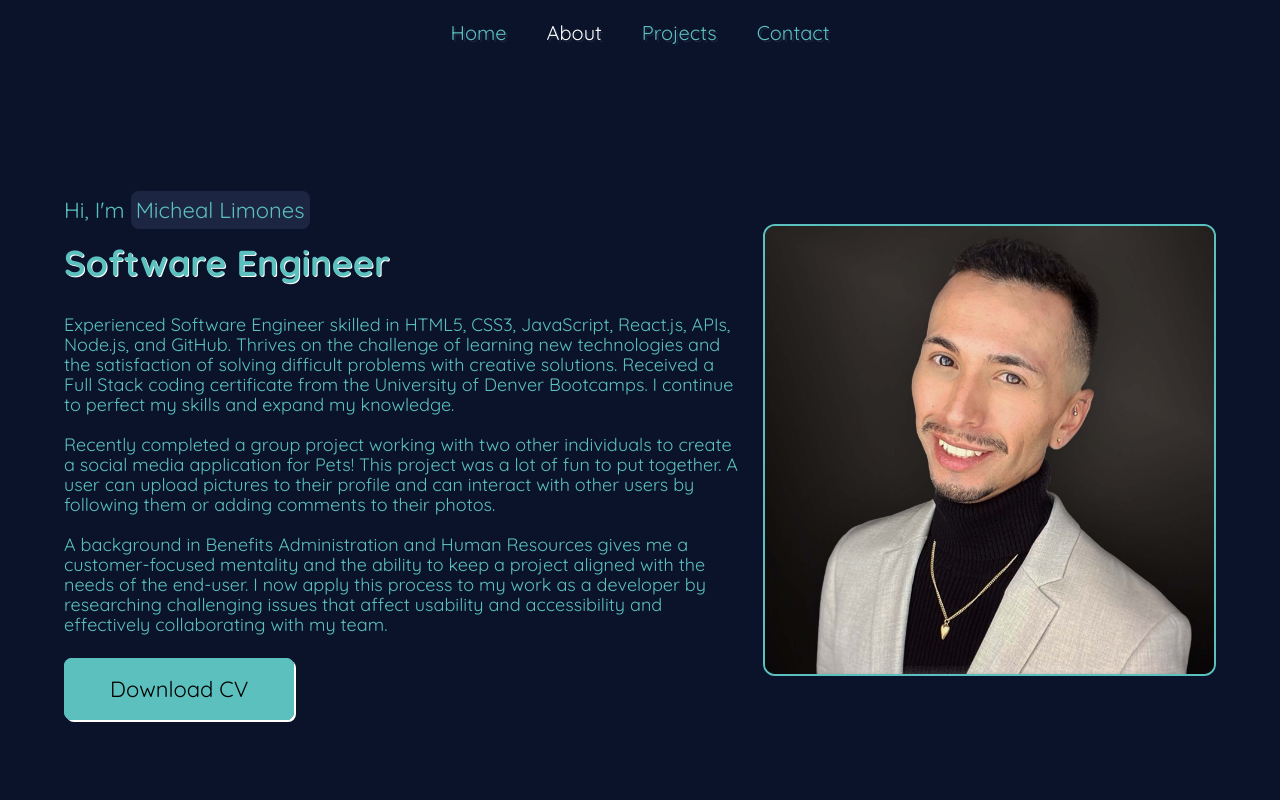
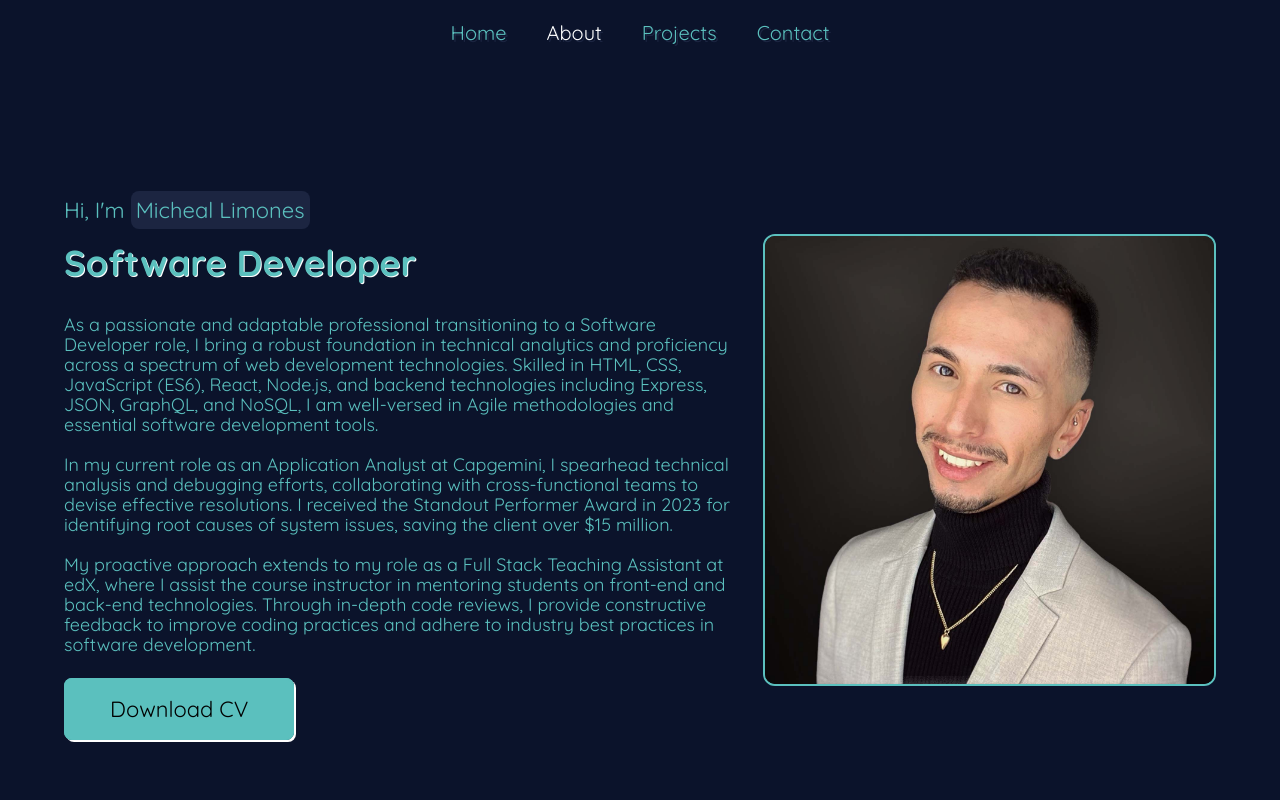
Before and after one commit to ZestyLimones/Zesty_React_Portfolio, a React (Create React App) app: page /about in a window 1280 px wide. Shown: the top 800 px of the page. Built offline with nearby package versions, Linux system fonts and the light colour scheme.

Commit message:
updated some of the about me information.

```diff
--- a/src/components/AboutSection.js
+++ b/src/components/AboutSection.js
@@ -83,7 +83,7 @@ export default function AboutSection() {
             heading="About Me"
           />
           <PText>
-            Experienced Software Engineer with a background in Benefits
+            Experienced Software Developer with a background in Benefits
             Administration and Human Resources. Skilled in front-end
             technologies such as HTML, CSS, JavaScript, jQuery, and React, as
             well as back-end technologies like Node, Express, JSON, GraphQL, and
@@ -92,7 +92,7 @@ export default function AboutSection() {
             in a team and effectively communicate with clients.
           </PText>
           <div className="aboutSection__buttons">
-            <Button btnLink="/projects" btnText="Works" />
+            <Button btnLink="/projects" btnText="Projects" />
             <Button btnLink="/about" btnText="Read More" outline />
           </div>
         </div>
--- a/src/components/HeroSection.js
+++ b/src/components/HeroSection.js
@@ -164,14 +164,16 @@ export default function HeroSection() {
           </div>
           <div className="hero__info">
             <PText>
-              Full Stack Software Engineer skilled in HTML5, CSS3, JavaScript,
-              React.js, APIs, Node.js, and GitHub. Thrives on the challenge of
-              learning new technologies and the satisfaction of solving
-              difficult problems with creative solutions. Received a Full Stack
-              Web Developer certificate from the University of Denver Bootcamps.
-              I continue to perfect my skills and expand my knowledge.
+              Proficient in a spectrum of web development technologies,
+              including HTML, CSS, JavaScript, React, Node.js, and backend
+              technologies such as Express, JSON, GraphQL, and NoSQL.
+              Well-versed in Agile methodologies and adept with essential
+              software development tools. Demonstrates a proven ability to
+              collaborate effectively, leverage strong analytical skills, and
+              contribute substantially to architectural design. Eager to apply
+              analytical expertise to develop innovative software solutions.
             </PText>
-            <Button btnText="see my works" btnLink="/projects" />
+            <Button btnText="View My Projects" btnLink="/projects" />
           </div>
           <div className="hero__social">
             <div className="hero__social__indicator">
--- a/src/components/ProjectsSection.js
+++ b/src/components/ProjectsSection.js
@@ -59,7 +59,10 @@ export default function ProjectsSection() {
   return (
     <ProjectSectionStyle>
       <div className="container">
-        <SectionTitle subheading="some of my recent works" heading="Projects" />
+        <SectionTitle
+          subheading="Some of My Recent Projects"
+          heading="Projects"
+        />
         <div className="projects__allItems">
           <Swiper
             spaceBetween={30}
--- a/src/pages/About.js
+++ b/src/pages/About.js
@@ -93,30 +93,32 @@ export default function About() {
             <p className="about__subheading">
               Hi, I'm <span>Micheal Limones</span>
             </p>
-            <h2 className="about__heading">Software Engineer</h2>
+            <h2 className="about__heading">Software Developer</h2>
             <div className="about__info">
               <PText>
-                Experienced Software Engineer skilled in HTML5, CSS3,
-                JavaScript, React.js, APIs, Node.js, and GitHub. Thrives on the
-                challenge of learning new technologies and the satisfaction of
-                solving difficult problems with creative solutions. Received a
-                Full Stack coding certificate from the University of Denver
-                Bootcamps. I continue to perfect my skills and expand my
-                knowledge.
+                As a passionate and adaptable professional transitioning to a
+                Software Developer role, I bring a robust foundation in
+                technical analytics and proficiency across a spectrum of web
+                development technologies. Skilled in HTML, CSS, JavaScript
+                (ES6), React, Node.js, and backend technologies including
+                Express, JSON, GraphQL, and NoSQL, I am well-versed in Agile
+                methodologies and essential software development tools.
                 <br />
                 <br />
-                Recently completed a group project working with two other
-                individuals to create a social media application for Pets! This
-                project was a lot of fun to put together. A user can upload
-                pictures to their profile and can interact with other users by
-                following them or adding comments to their photos.
+                In my current role as an Application Analyst at Capgemini, I
+                spearhead technical analysis and debugging efforts,
+                collaborating with cross-functional teams to devise effective
+                resolutions. I received the Standout Performer Award in 2023 for
+                identifying root causes of system issues, saving the client over
+                $15 million.
                 <br />
-                <br />A background in Benefits Administration and Human
-                Resources gives me a customer-focused mentality and the ability
-                to keep a project aligned with the needs of the end-user. I now
-                apply this process to my work as a developer by researching
-                challenging issues that affect usability and accessibility and
-                effectively collaborating with my team.
+                <br />
+                My proactive approach extends to my role as a Full Stack
+                Teaching Assistant at edX, where I assist the course instructor
+                in mentoring students on front-end and back-end technologies.
+                Through in-depth code reviews, I provide constructive feedback
+                to improve coding practices and adhere to industry best
+                practices in software development.
               </PText>
             </div>
             <a
```
